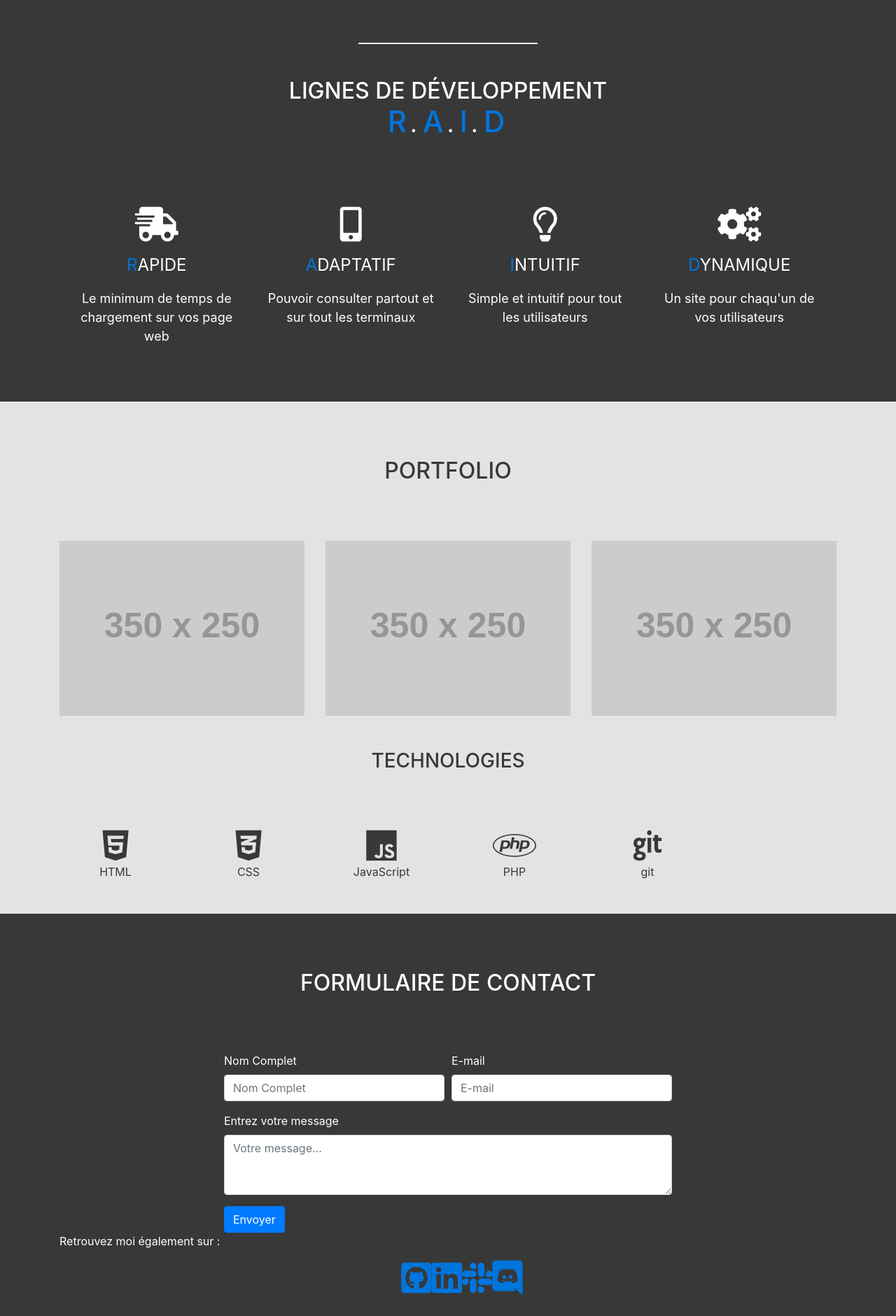
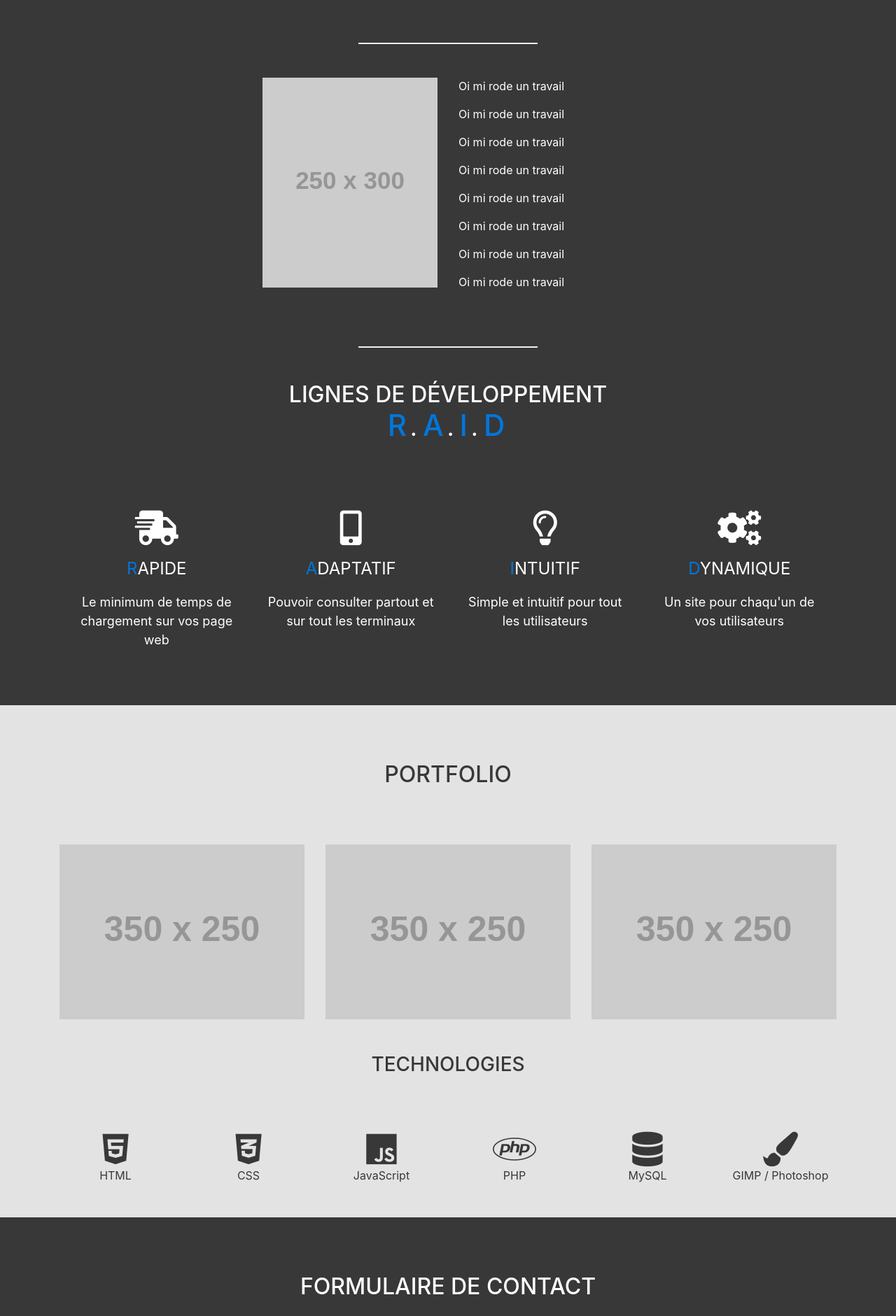
Before and after one commit to windtagane/portfolio, a plain HTML site: page index.html in a window 1280 px wide. Shown: the part 179-2060 px from the top of the page at 70% size. Drawn offline with nearby package versions, Linux system fonts and the light colour scheme; placeholder pictures from the web are drawn by us.

Commit message:
Update html/css

```diff
--- a/css/style.css
+++ b/css/style.css
@@ -74,6 +74,12 @@ hr {
 	margin-bottom: 3rem;
 }
 
+  /*DESCRIPTION PERSO*/
+
+.acceuil img {
+  float: right;
+}
+
 i {
     font-size: calc(36px + (54 - 36) * ((100vw - 300px) / (1600 - 300)));
 }
@@ -111,14 +117,20 @@ i {
 
 .contact {
 	padding-top: 5rem;
+  margin-bottom: 2rem;
 }
 
 /* FOOTER */
 
 ul {
 	list-style: none;
+  padding: 0px;
+  letter-spacing: 10px;
 }
 
+ul li a {
+
+}
 
 /* MEDIA QUERIES */
 
--- a/index.html
+++ b/index.html
@@ -35,33 +35,49 @@
 				<h1>.// <span>Developpeur WEB</span> en formation chez <a  class="external-link" href="https://simplon.co/" target="blank_">Simplon</a></h1>
 			</div>
 			<hr>
+			<div class="container row w-50 mx-auto">
+				<div class="col-md-6">
+					<img class="img-fluid" src="https://via.placeholder.com/250x300" alt="Photo Etienne MARCELIN">
+				</div>
+				<div class="col-md-6">
+					<p>Oi mi rode un travail</p>
+					<p>Oi mi rode un travail</p>
+					<p>Oi mi rode un travail</p>
+					<p>Oi mi rode un travail</p>
+					<p>Oi mi rode un travail</p>
+					<p>Oi mi rode un travail</p>
+					<p>Oi mi rode un travail</p>
+					<p>Oi mi rode un travail</p>
+				</div>
+				</div>
+			<hr>
 			<div class="container text-center">
 					<h2>Lignes de développement<br><span class="R-raid">R</span>. <span class="A-raid">A</span>. <span class="I-raid">I</span>. <span class="D-raid">D</span></h2>
 				<div class="col-sm-12">
 					<div class="row align-content-around">
 
-						<div class="col-sm-3">
+						<div class="col-md-3">
 							<p><div><i class="fas fa-shipping-fast"></i></div></p>
 							<div class="raid">
 								<p><span>R</span>APIDE</p>
 								<p>Le minimum de temps de chargement sur vos page web</p>
 							</div>
 						</div>
-						<div class="col-sm-3">
+						<div class="col-md-3">
 							<p><div><i class="fas fa-mobile-alt"></i></div></p>
 							<div class="raid">
 								<p><span>A</span>DAPTATIF</p>
 								<p>Pouvoir consulter partout et sur tout les terminaux</p>
 							</div>
 						</div>
-						<div class="col-sm-3">
+						<div class="col-md-3">
 							<p><div><i class="far fa-lightbulb"></i></div></p>
 							<div class="raid">
 								<p><span>I</span>NTUITIF</p>
 								<p>Simple et intuitif pour tout les utilisateurs</p>
 							</div>
 						</div>
-						<div class="col-sm-3">
+						<div class="col-md-3">
 							<p><div><i class="fas fa-cogs"></i></div></p>
 							<div class="raid">
 								<p><span>D</span>YNAMIQUE</p>
@@ -107,11 +123,12 @@
 					<p>PHP</p>
 				</div>
 				<div class="col-sm-2">
-					<i class="fab fa-git"></i>
-					<p>git</p>
+					<i class="fas fa-database"></i>
+					<p>MySQL</p>
 				</div>
 				<div class="col-sm-2">
-
+					<i class="fas fa-paint-brush"></i>
+					<p>GIMP / Photoshop</p>
 				</div>
 			</div>
 		</div>
@@ -144,13 +161,13 @@
 </main>
 <footer>
 	<div class="container">
-	<p>Retrouvez moi également sur :</p>
+	<p class="text-center">Retrouvez moi également sur :</p>
 	<ul>
 		<div class="row justify-content-center">
-			<li><a href=""><i class="fab fa-github-square"></i></a></li>
-			<li><a href=""><i class="fab fa-linkedin"></i></a></li>
-			<li><a href=""><i class="fab fa-slack"></i></a></li>
-			<li><a href=""><i class="fab fa-discord"></i></a></li>
+			<li><a href="https://github.com/windtagane" target="_blank"><i class="fab fa-github-square"></i></a></li>
+			<li><a href="" target="_blank"><i class="fab fa-linkedin"></i></a></li>
+			<li><a href="" target="_blank"><i class="fab fa-slack"></i></a></li>
+			<li><a href="" target="_blank"><i class="fab fa-discord"></i></a></li>
 		</div>
 	</ul>
 	</div>
```
